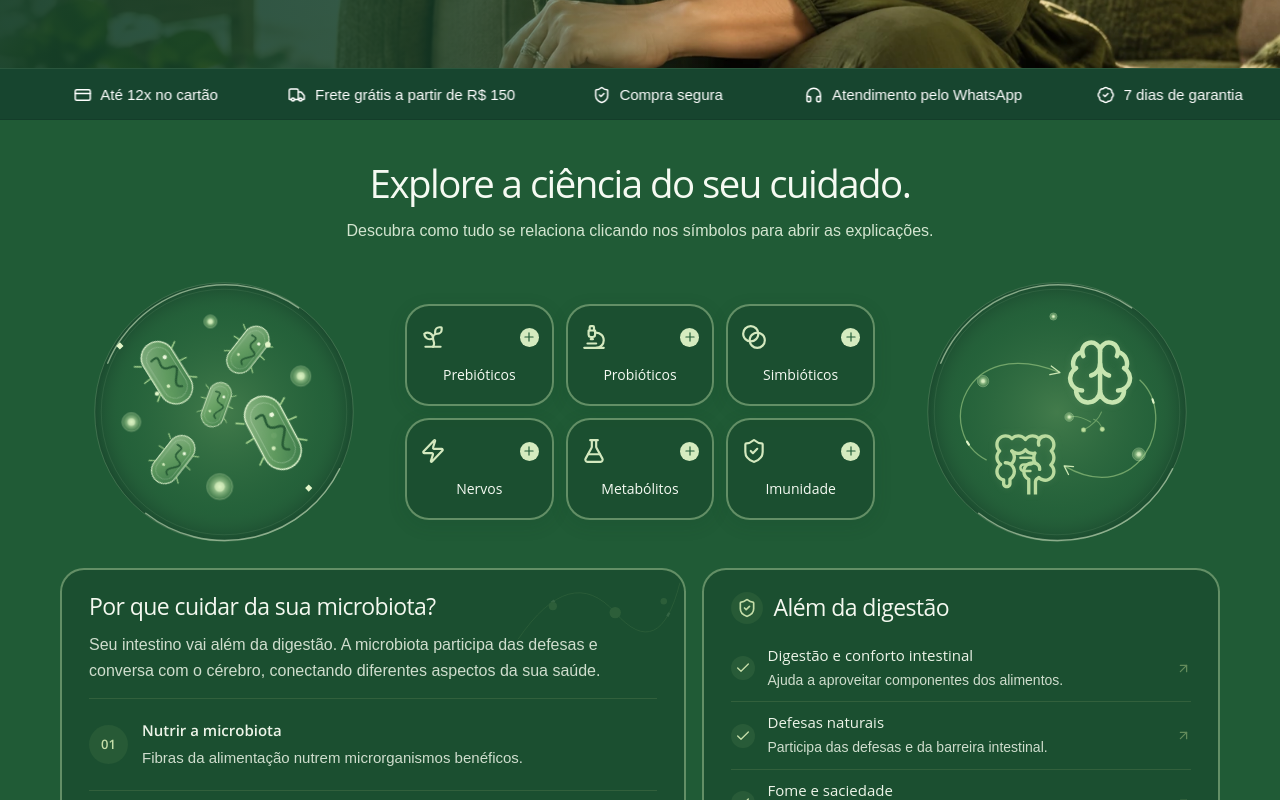
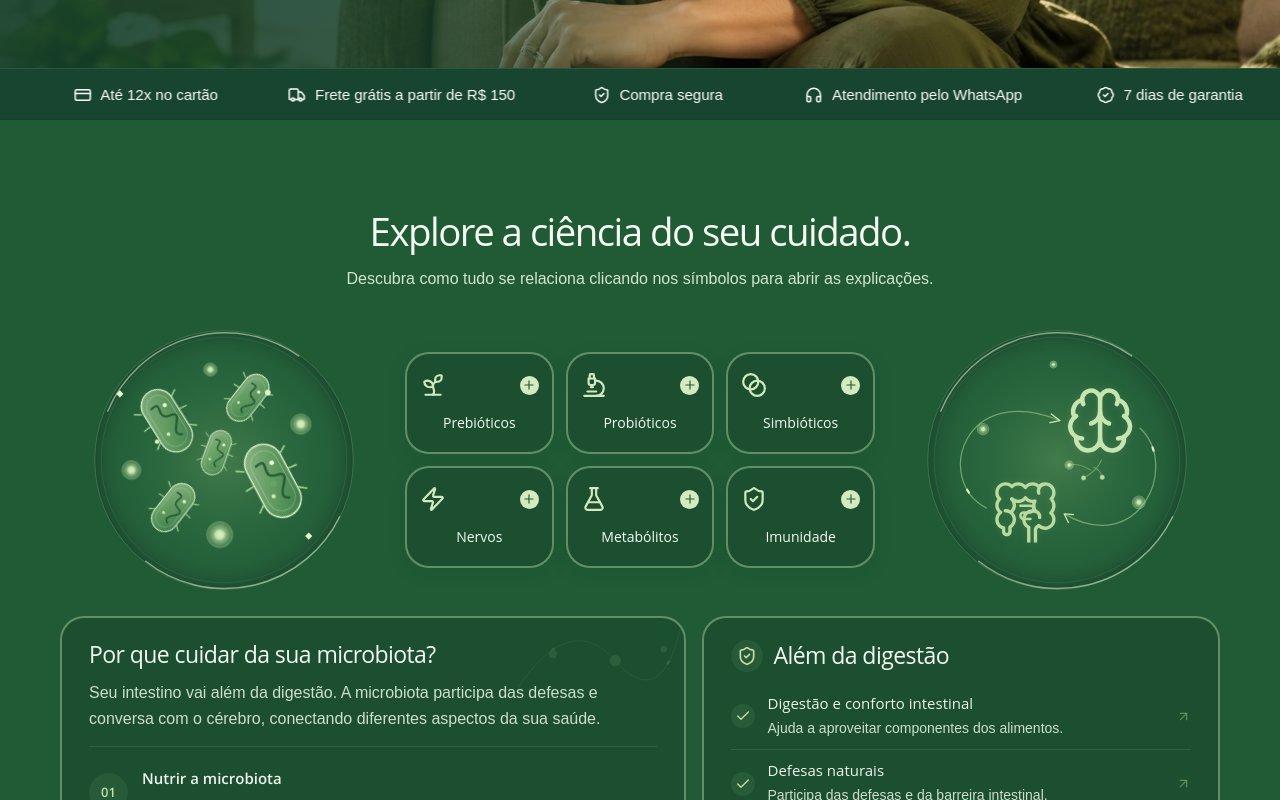
Before and after one commit to marketingsovida-star/dalflore, a React (Vite) app: page / in a window 1280 px wide. Shown: the part 680-1480 px from the top of the page. Built offline with nearby package versions, Linux system fonts and the light colour scheme; a web font is replaced by a local one.

Commit message:
Extend science background slightly while keeping content centered

```diff
--- a/src/science.css
+++ b/src/science.css
@@ -69,5 +69,5 @@
 @media(prefers-reduced-motion:reduce){.sx-explorer *,.sx-explorer *::before,.sx-explorer *::after{animation:none!important;transition:none!important}.sj-feed{offset-distance:50%}}
 
 /* One continuous, vertically centred science chapter; preserve all internal sizes. */
-.df-science-block { min-height:100svh; min-height:100dvh; display:grid; align-content:center; gap:16px; padding:40px 0; background:var(--science-background); scroll-margin-top:0; }
-@media(max-width:760px){.df-science-block{padding:32px 0;gap:20px}}
+.df-science-block { min-height:112svh; min-height:112dvh; display:grid; align-content:center; gap:16px; padding:calc(40px + 6svh) 0; background:var(--science-background); scroll-margin-top:0; }
+@media(max-width:760px){.df-science-block{padding:calc(32px + 6svh) 0;gap:20px}}
```
Also changed, not shown: 1 other file (tests, documents, lock files or other folders).
